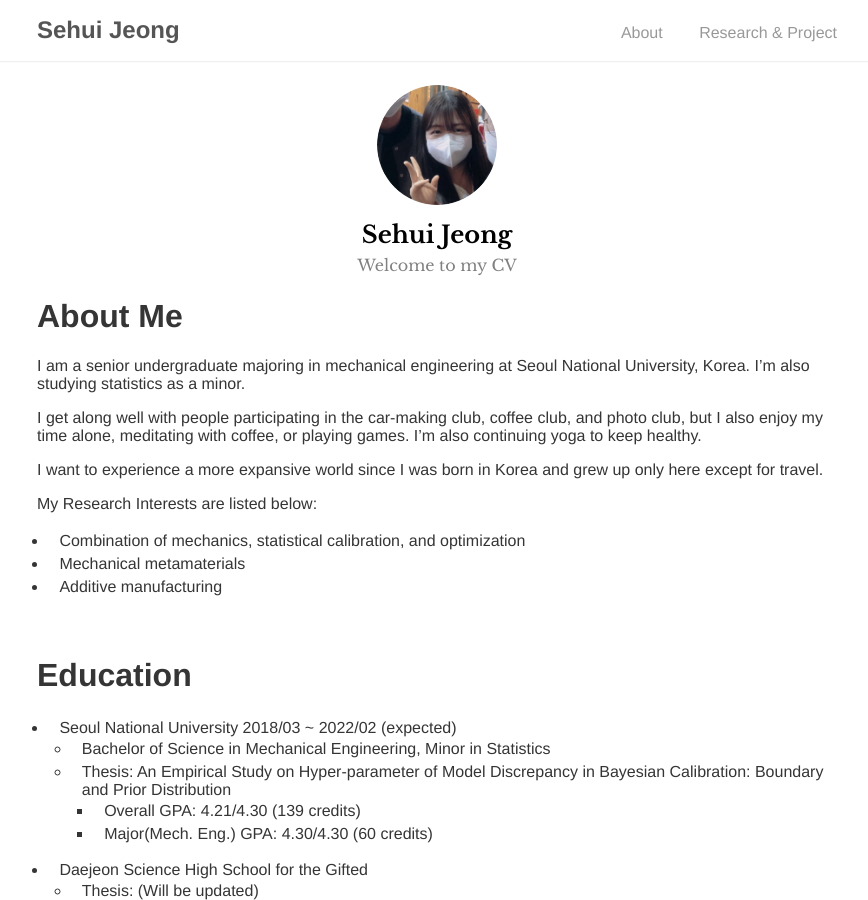
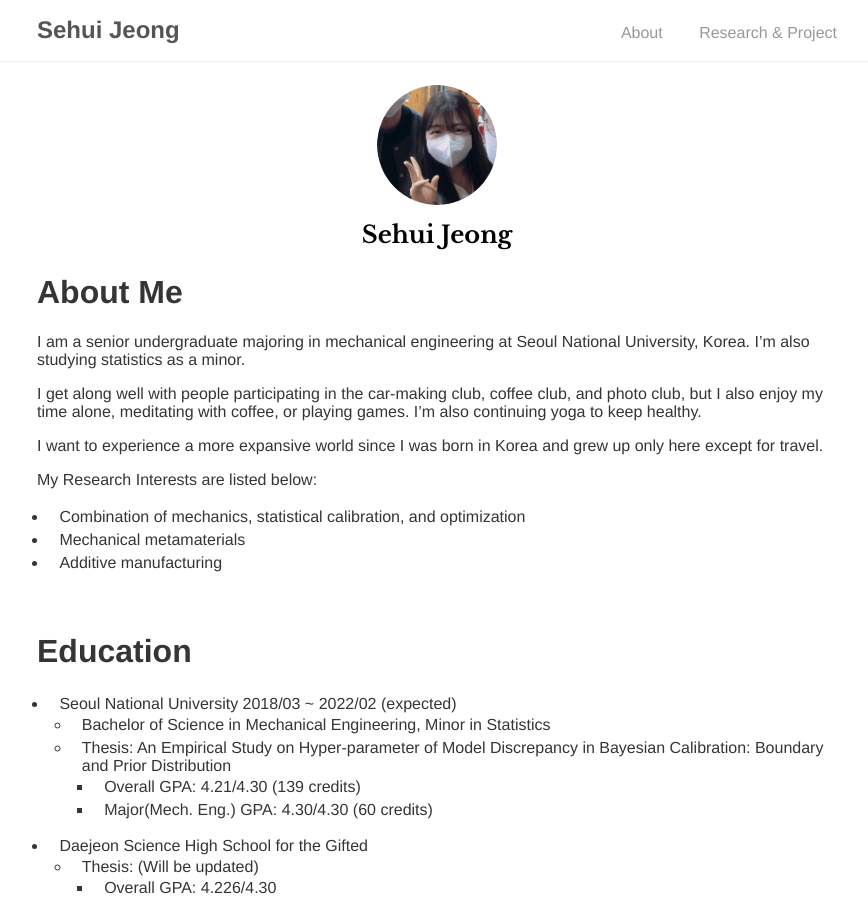
Before and after one commit to tpgml2612/CV, a Jekyll site: the page built from index.md, in a window 1280 px wide and 900 px high. Shown: the whole window, without its empty margins (203-1071 px from the left). Built offline with Jekyll 4.4.1, drawn with Linux system fonts in a browser that asks for light colours; our own code applies the rules of GitHub Pages for plain Markdown files.

Commit message:
Update _config.yml

```diff
--- a/_config.yml
+++ b/_config.yml
@@ -7,7 +7,7 @@
 # Author
 author:
   name: Sehui Jeong
-  desc: Welcome to my CV
+  desc:
   email: tpgml2612@snu.ac.kr
   selfie: assets/img/profile.jpg
 
```
